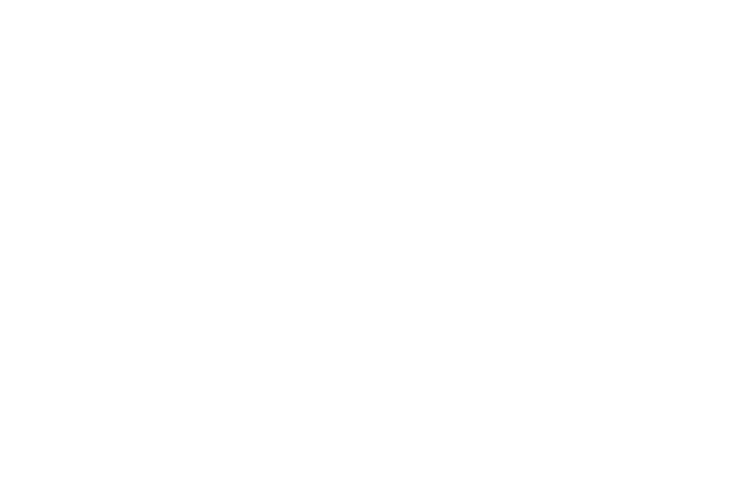
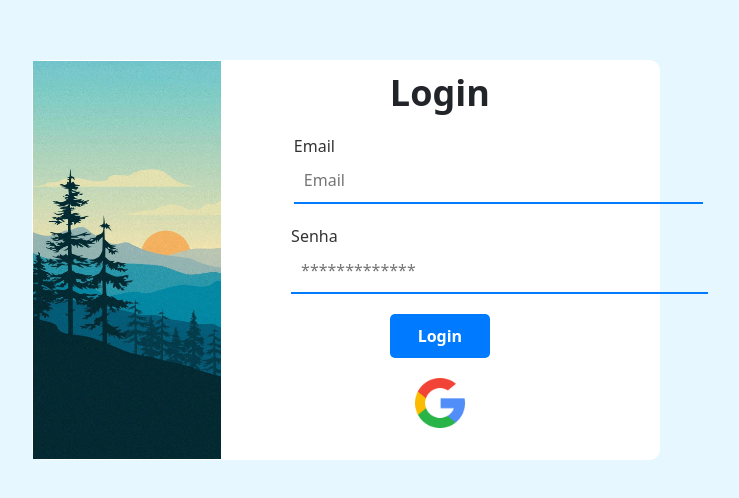
Before and after one commit to lucascampos04/plataform_courses, a React (Create React App) app: page /login in a window 1280 px wide. Before the commit this address had no page. Shown: the part 140-638 px from the top of the page, without its empty margins (294-1033 px from the left). Built offline with nearby package versions, Linux system fonts and the light colour scheme.

Commit message:
Login funcionando

```diff
--- a/src/App.js
+++ b/src/App.js
@@ -1,7 +1,11 @@
+import { AuthContextGoogle } from "./Auth/Google/AuthGoogle"
 import { Routers } from "./Routers/router"
 
 export const App = () => {
   return (
-    <Routers/>
+    <AuthContextGoogle>
+      <Routers/>
+    </AuthContextGoogle>
+
   )
 }
--- a/src/Auth/Google/AuthGoogle.js
+++ b/src/Auth/Google/AuthGoogle.js
@@ -1,13 +1,14 @@
-import { useEffect, useState } from "react";
-import { firebaseConfig } from "../../Service/Firebase/FirebaseConfig"
-import {GoogleAuthProvider} from "firebase/auth"
-import { Navigate } from "react-router";
-
+import { createContext, useEffect, useState } from "react";
+import { getAuth, signInWithPopup, GoogleAuthProvider } from "firebase/auth";
+import { Navigate, json } from "react-router-dom";
+import {AppConfigFirebase} from "../../Service/Firebase/FirebaseConfig"
 
 const provider = new GoogleAuthProvider();
 
+export const authContexteGoogle = createContext({})
+
 export const AuthContextGoogle = ({children}) => {
-    const auth = getAuth(firebaseConfig)
+    const auth = getAuth(AppConfigFirebase)
     const [user, setUser] = useState(null)
 
     useEffect(() => {
@@ -47,11 +48,11 @@
     }
 
     return (
-        <AuthContextGoogle.provider
+        <authContexteGoogle.Provider
             value={{
                 signInGoogle, signed: !!user, user, signOut
             }}
 
-        >{children}</AuthContextGoogle.provider>
+        >{children}</authContexteGoogle.Provider>
     )
 }
--- /dev/null
+++ b/src/Components/FormLogin/FormularioLoginComponents.js
@@ -0,0 +1,52 @@
+import { useContext } from "react"
+import "../../Style/Components/FormularioLoginStyle.css"
+
+import montanhas from "../../imgs/montanhas.jfif"
+import google from "../../imgs/pesquisa.png"
+import { authContexteGoogle } from "../../Auth/Google/AuthGoogle"
+import { Navigate } from "react-router"
+
+
+export const LoginFormularo = () => {
+    const {signInGoogle, signed} = useContext(authContexteGoogle)
+
+    if (signed) {
+        return (<Navigate to={"/central"}/>)
+    }
+
+    return(
+        <div className="container-fluid">
+            <div className="container-form-login">
+                <div className="modal-container-left">
+                    <img src={montanhas}/>
+                </div>
+                <div className="modal-container-right">
+                <h2>Login</h2>
+                <form>
+                    <div className="form-group">
+                        <label>Email</label>
+                        <input
+                            type="email"
+                            placeholder="Email"
+                        />
+                    </div>
+                    <div className="form-group">
+                        <label>Senha</label>
+                        <input
+                            type="password"
+                            placeholder="*************"
+                        />
+                    </div>
+                    <div className="form-group">
+                        <button>Login</button>
+                    </div>
+                    <div className="loginInOutersForms">
+                        <img src={google} width="50px" onClick={() => signInGoogle()}/>
+                    </div>
+                </form>
+                </div>
+
+            </div>
+        </div>
+    )
+}
--- /dev/null
+++ b/src/Pages/Login/LoginPage.js
@@ -0,0 +1,9 @@
+import { LoginFormularo } from "../../Components/FormLogin/FormularioLoginComponents"
+
+export const LoginPage = () => {
+    return(
+        <>
+            <LoginFormularo/>
+        </>
+    )
+}
--- a/src/Routers/router.js
+++ b/src/Routers/router.js
@@ -1,11 +1,13 @@
 import { BrowserRouter, Route, Routes } from "react-router-dom"
 import { HomePage } from "../Pages/Home/HomePage"
+import { LoginPage } from "../Pages/Login/LoginPage"
 
 export const Routers = () => {
     return(
         <BrowserRouter>
             <Routes>
                 <Route path="/" element={<HomePage/>}/>
+                <Route path="/login" element={<LoginPage/>}/>
             </Routes>
         </BrowserRouter>
     )
--- a/src/Service/Firebase/firebaseConfig.js
+++ b/src/Service/Firebase/firebaseConfig.js
@@ -1,11 +1,13 @@
 import { initializeApp } from "firebase/app";
 
-export const firebaseConfig = initializeApp({
+const firebaseConfig = {
   apiKey: "AIzaSyBm9cNIB6pJ8EUmuxkT2Y2v1YtF7xmQyIk",
   authDomain: "capacitampeclone.firebaseapp.com",
   projectId: "capacitampeclone",
   storageBucket: "capacitampeclone.appspot.com",
   messagingSenderId: "88136859636",
   appId: "1:88136859636:web:82dcf2f65e803fb16ec3a1",
-  measurementId: "G-TZ1GY45CK5",
-});
+  measurementId: "G-TZ1GY45CK5"
+};
+
+export const AppConfigFirebase = initializeApp(firebaseConfig);
--- /dev/null
+++ b/src/Style/Components/FormularioLoginStyle.css
@@ -0,0 +1,91 @@
+.container-fluid {
+    height: 100vh;
+    background-color: #e6f7ff;
+    display: flex;
+    align-items: center;
+    justify-content: center;
+  }
+
+  .container-form-login {
+    display: flex;
+    border: 1px solid white;
+    width: 50%;
+    height: 400px;
+    background-color: white;
+    border-radius: 10px;
+  }
+
+  .modal-container-left {
+    display: flex;
+    width: 30%;
+    border: 1px solid 007bff;
+    justify-content: center;
+    align-items: center;
+    overflow: hidden;
+  }
+
+  .modal-container-left img{
+    width: 100%;
+    height: auto;
+  }
+
+  .modal-container-right {
+    display: flex;
+    margin-top: 10px;
+    align-items: center;
+    flex-direction: column;
+    width: 70%;
+    border: 1px solid 007bff;
+  }
+
+  .modal-container-right h2 {
+    font-weight: 900;
+    font-size: 36px;
+    margin-bottom: 20px;
+  }
+
+  .modal-container-right form {
+    display: flex;
+    flex-direction: column;
+    gap: 20px;
+    align-items: center;
+    width: 80%;
+  }
+
+  .modal-container-right form input {
+    width: 140%;
+    padding: 10px;
+    border: none;
+    border-bottom: 2px solid #007bff;
+    outline: none;
+    background: none;
+    transition: border-color 0.3s ease;
+  }
+
+  .modal-container-right form input:focus {
+    border-color: #0056b3;
+  }
+
+  .modal-container-right form label {
+    color: #333;
+  }
+
+  .modal-container-right form button {
+    background-color: #007bff;
+    color: white;
+    padding: 10px;
+    border: none;
+    font-weight: bold;
+    width: 100px;
+    border-radius: 5px;
+    cursor: pointer;
+    transition: background-color 0.3s ease;
+  }
+
+  .modal-container-right form button:hover {
+    background-color: #0056b3;
+  }
+
+  .loginInOutersForms img{
+    cursor: pointer;
+  }
```
Also changed, not shown: src/imgs/montanhas.jfif (added), src/imgs/pesquisa.png (added).
